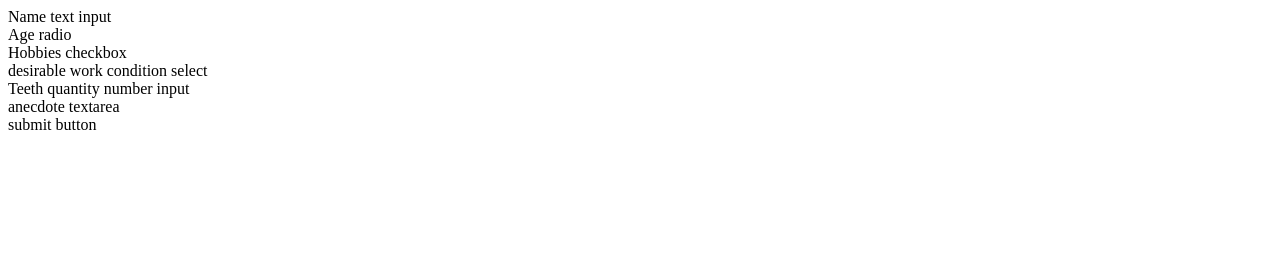
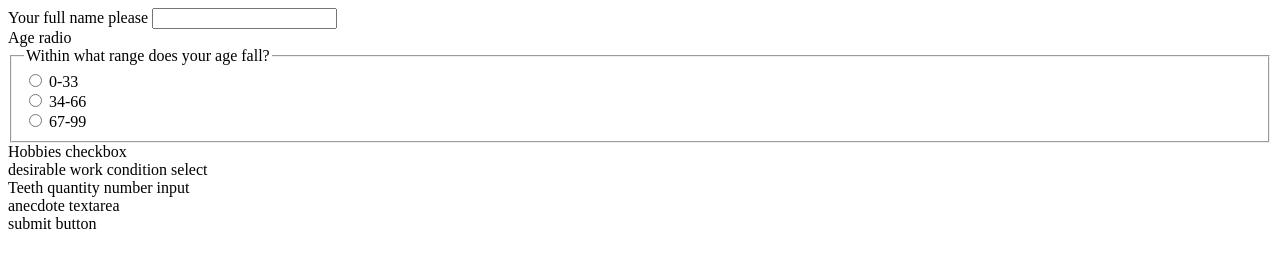
Before and after one commit to MaryMaistrova/forms, a plain HTML site: page index.html in a window 1280 px wide. Drawn offline with Linux system fonts and the light colour scheme.

Commit message:
started name and age

```diff
--- a/index.html
+++ b/index.html
@@ -6,14 +6,41 @@
   <title>Survey</title>
 </head>
 <body>
-  <section>Name text input</section>
+  <form action="" method = "post" autocomplete="on">
+
+    <label for="fullname">Your full name please</label>
+    <input type="text" id = "fullname" name="fullname">
+
   <section>Age radio</section>
+
+ <fieldset>
+   <legend>Within what range does your age fall?</legend>
+
+    <div>
+      <input type="radio" id="young" name="age_range" value="young">
+      <label for="young">0-33</label>
+    </div>
+    <div>
+      <input type="radio" id="medium" name="age_range" value="medium">
+      <label for="css">34-66</label>
+    </div>
+    <div>
+      <input type="radio" id="old" name="age_range" value="old">
+      <label for="old">67-99</label>
+    </div>
+ </fieldset>
+
   <section>Hobbies checkbox</section>
+
   <section>desirable work condition select</section>
+
   <section>Teeth quantity number input</section>
+
   <section>anecdote textarea</section>
+
   <section>submit button</section>
 
+</form>
 
 </body>
 </html>
```
